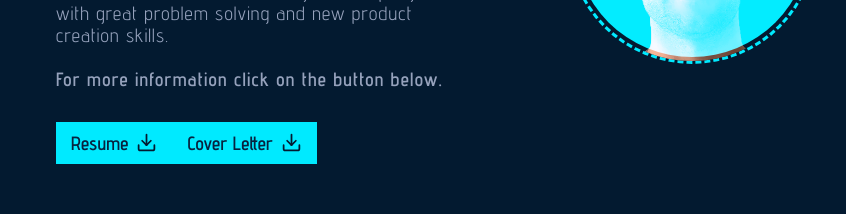
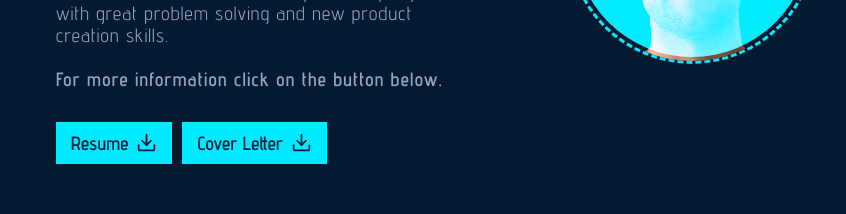
Before and after one commit to OleksandrShakhov/my-portfolio, a React (Create React App) app: page / in a window 1280 px wide. Shown: the part 940-1154 px from the top of the page, without its empty margins (160-1006 px from the left). Built offline with nearby package versions, Linux system fonts and the light colour scheme.

Commit message:
Update about.css

```diff
--- a/src/Components/About Section/about.css
+++ b/src/Components/About Section/about.css
@@ -27,6 +27,9 @@
 	background: var(--primaryColor);
 	width: max-content;
 	padding: 10px 15px;
+}
+.aboutBtn {
+  margin-right: 10px;
 }
 .aboutBtn:hover {
 	background: var(--primaryHover);
```
